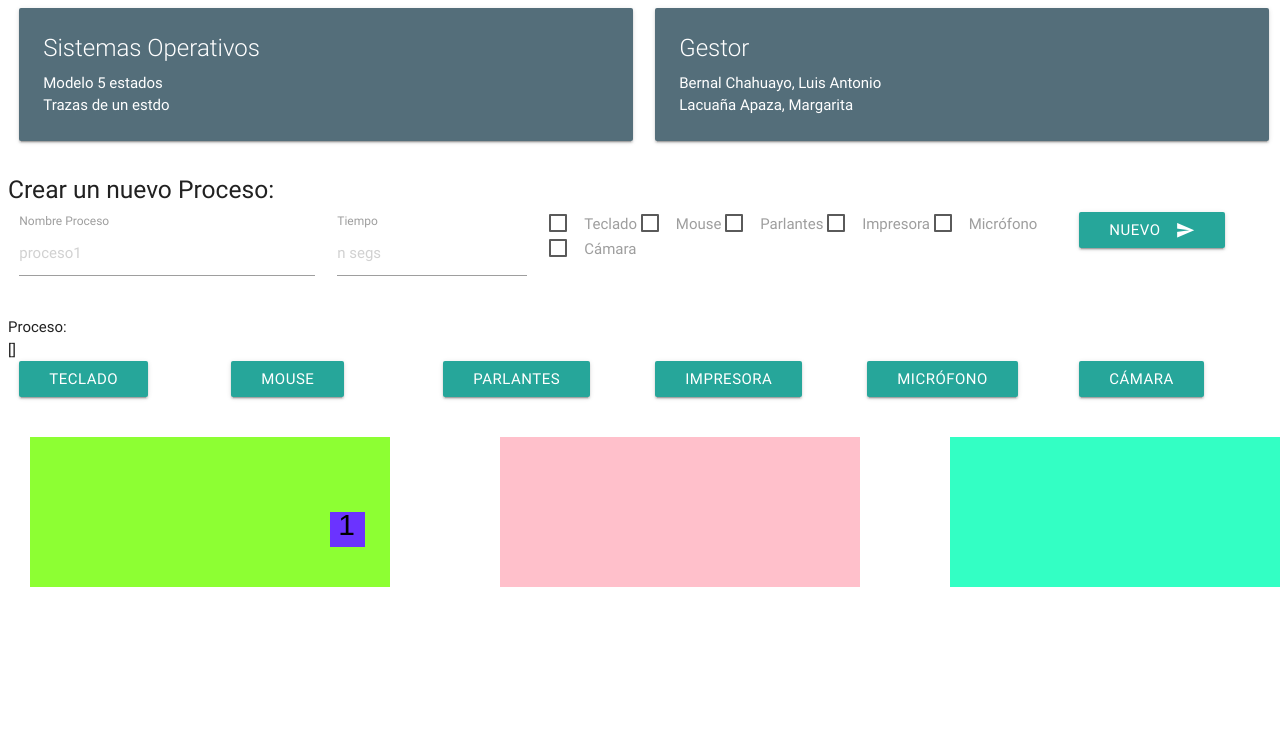
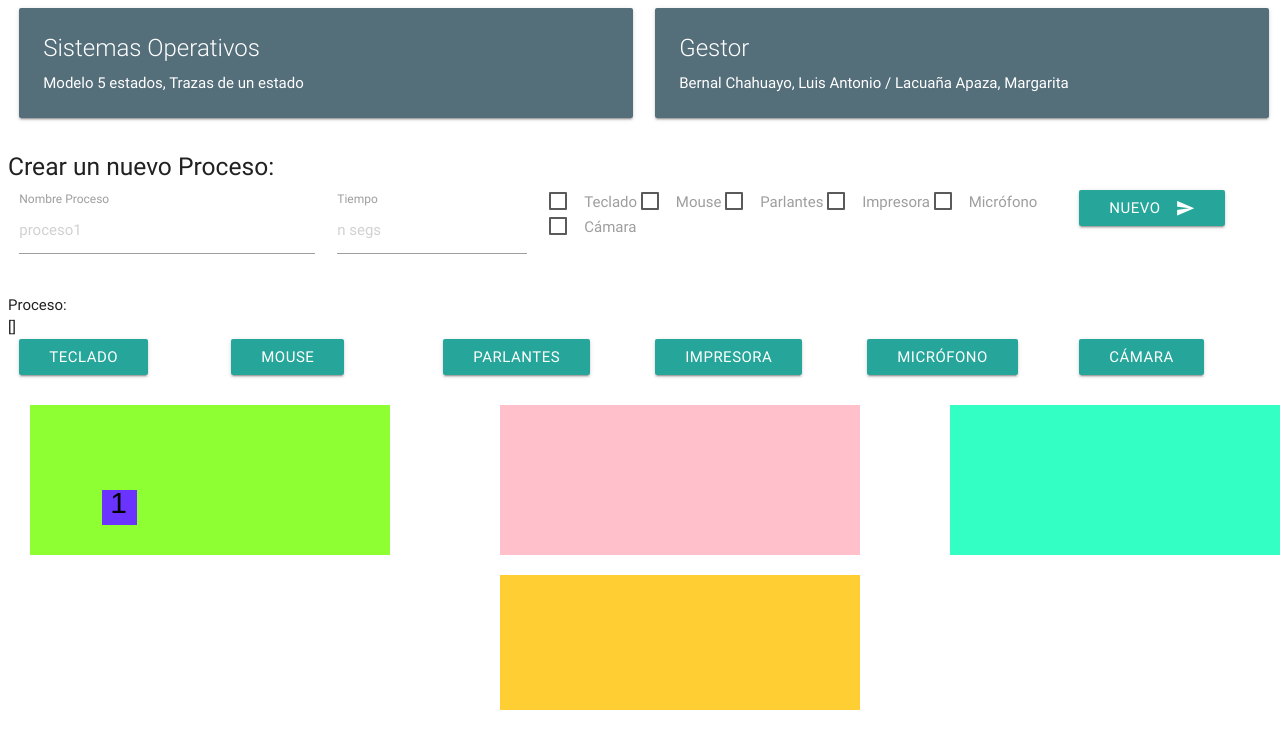
Before and after one commit to mardecode/trazas-de-un-proceso, a plain HTML site: page index.html in a window 1280 px wide. Drawn offline with Linux system fonts and the light colour scheme.

Commit message:
un caja mas

```diff
--- a/index.html
+++ b/index.html
@@ -20,8 +20,8 @@
       <div class="card blue-grey darken-1">
         <div class="card-content white-text">
           <span class="card-title">Sistemas Operativos</span>
-          <p>Modelo 5 estados </p>
-          <p>Trazas de un estdo</p>
+          <p>Modelo 5 estados, Trazas de un estado </p>
+
         </div>
       </div>
     </div>
@@ -30,8 +30,8 @@
       <div class="card blue-grey darken-1">
         <div class="card-content white-text">
           <span class="card-title">Gestor</span>
-          <p>Bernal Chahuayo, Luis Antonio </p>
-          <p>Lacuaña Apaza, Margarita</p>
+          <p>Bernal Chahuayo, Luis Antonio  /   Lacuaña Apaza, Margarita</p>
+
         </div>
       </div>
     </div>
--- a/movimientos.js
+++ b/movimientos.js
@@ -1,6 +1,6 @@
  var layer = new collie.Layer({
         width : 1300,
-        height : 200
+        height : 315
     });
 
 //CAJA LISTO
@@ -10,7 +10,7 @@
         height: 150,
         backgroundColor: '#8DFF33',
         x:30,
-        y:20
+        y:10
     }).addTo(layer);
 //CAJA EJECUTANDO
     var ejecutando = new collie.DisplayObject({
@@ -19,7 +19,7 @@
         height:150,
         backgroundColor:'pink',
         x : 500,
-        y:20
+        y:10
     }).addTo(layer);
 //CAJA FINALIZADO
     var finalizado = new collie.DisplayObject({
@@ -27,7 +27,16 @@
         height:150,
         backgroundColor:'#33FFC4',
         x : 950,
-        y:20
+        y:10
+    }).addTo(layer);
+
+//CAJA BLOQUEADO
+    var bloqueado = new collie.DisplayObject({
+        width:360,
+        height:150,
+        backgroundColor:'#FFCE33',
+        x : 500,
+        y:180
     }).addTo(layer);
 
 
@@ -41,22 +50,30 @@
         backgroundColor : '#6B33FF',
         fontSize:30,
         rangeX:[0,330],
+        rangeY:[0,270],
         fontColor: "black",
-    }).text(" 1").addTo(layer);
+    }).text(" 1");
+
+function createEv(id,time, recursos) {
+
+}
 
     collie.Timer.repeat(function (e) {
+
         console.log(e.count);
         if(e.count == 5){
-            //collie.Renderer.stop();
             arreglo[0].addTo(layer);
 
         }
 
         if(e.count == 10){
-            arreglo[0].set("rangeX", [280,500]);
+            arreglo[0].set("rangeX", [0,550]);
+        }
+        if (e.count ==15) {
+            arreglo[0].set("velocityY",100);
         }
 
-//        collie.Renderer.start();
+
     }, 1000,{loop:0});
 
 
```
